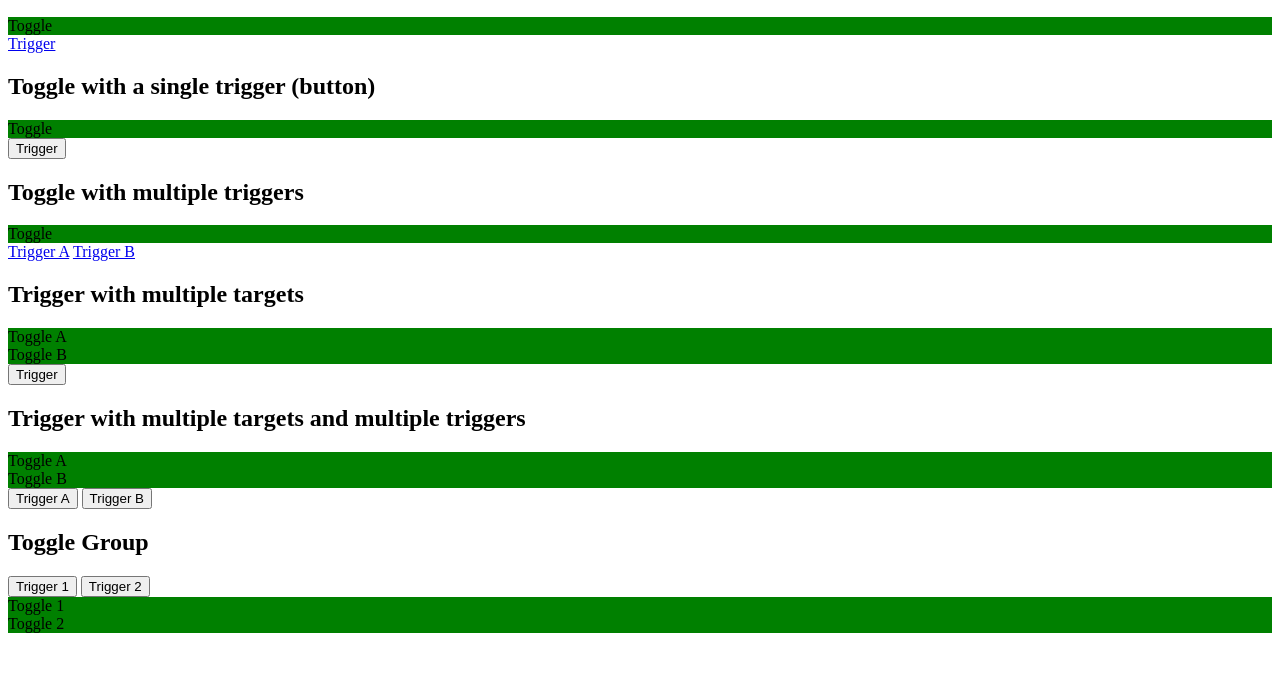
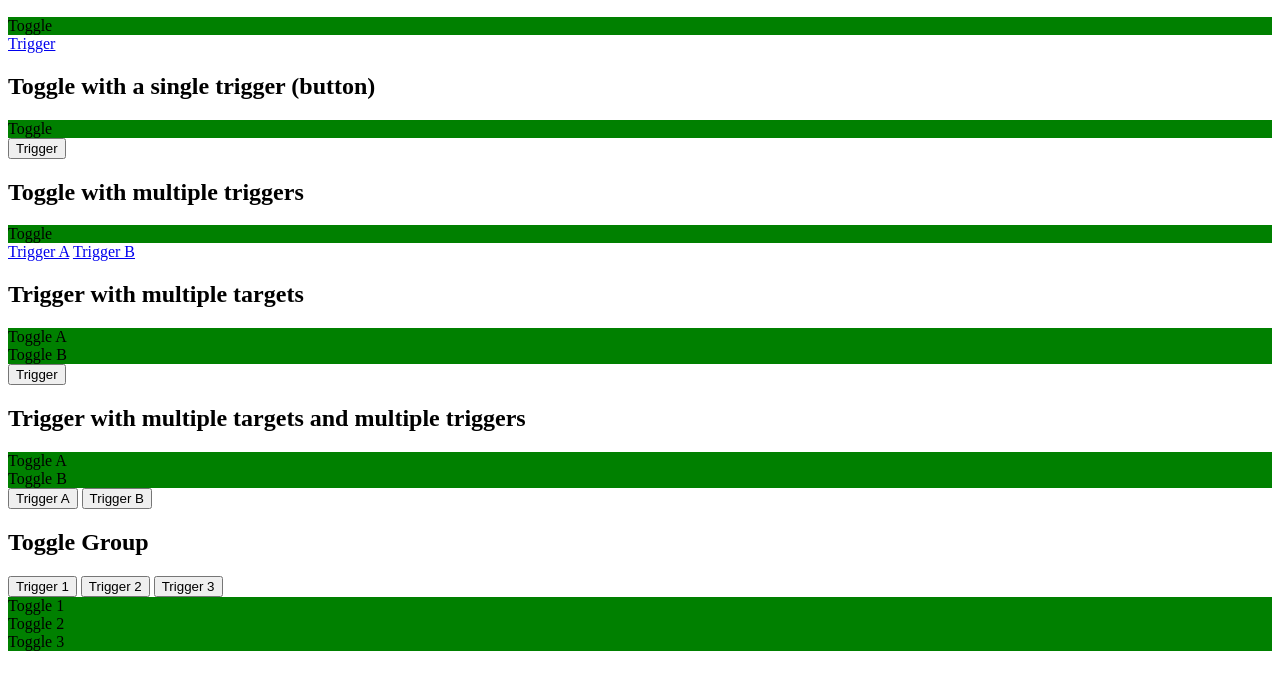
Before and after one commit to PimDerks/UberToggler, a website: page src/index.html in a window 1280 px wide. Shown: the part 110-800 px from the top of the page. Drawn offline with nearby package versions, Linux system fonts and the light colour scheme; files that its build step writes are made by us from their sources.

Commit message:
Updated toggle group demo.

```diff
--- a/src/index.html
+++ b/src/index.html
@@ -46,9 +46,11 @@
         <h2>Toggle Group</h2>
         <button class="trigger" type="button" aria-controls="toggle-group-1" id="trigger-group-1">Trigger 1</button>
         <button class="trigger" type="button" aria-controls="toggle-group-2" id="trigger-group-2">Trigger 2</button>
+        <button class="trigger" type="button" aria-controls="toggle-group-3" id="trigger-group-3">Trigger 3</button>
 
         <div class="toggle" id="toggle-group-1" data-group="group">Toggle 1</div>
         <div class="toggle" id="toggle-group-2" data-group="group">Toggle 2</div>
+        <div class="toggle" id="toggle-group-3" data-group="group">Toggle 3</div>
 
     </body>
     <script src="static/js/util/Mediator.js"></script>
```
